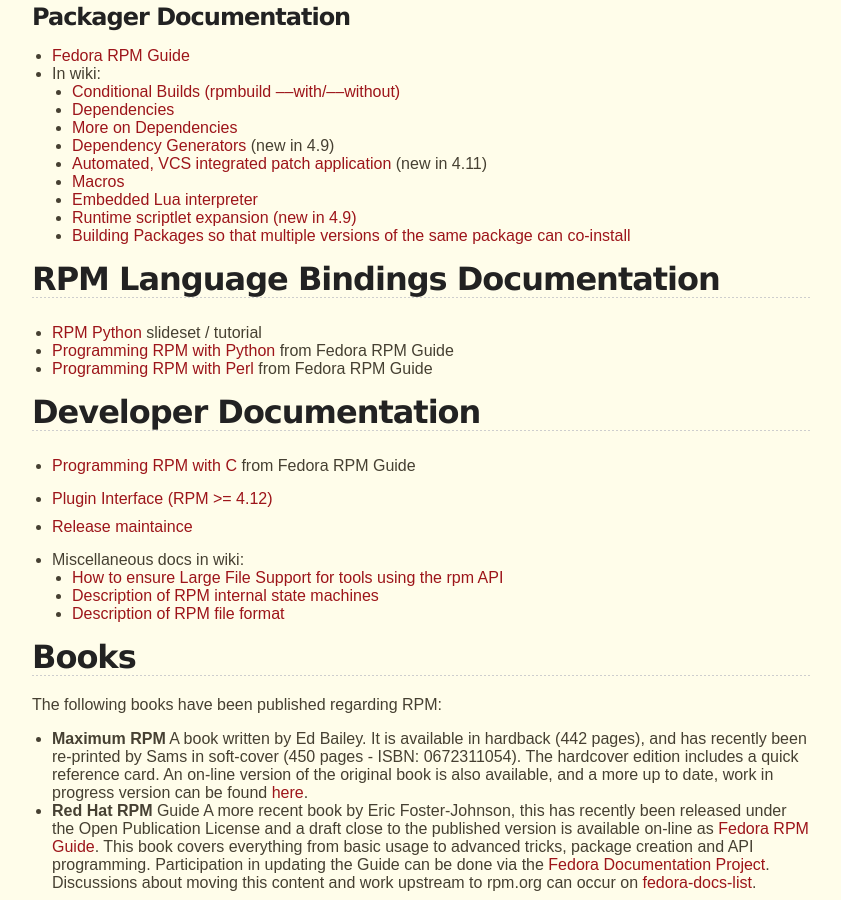
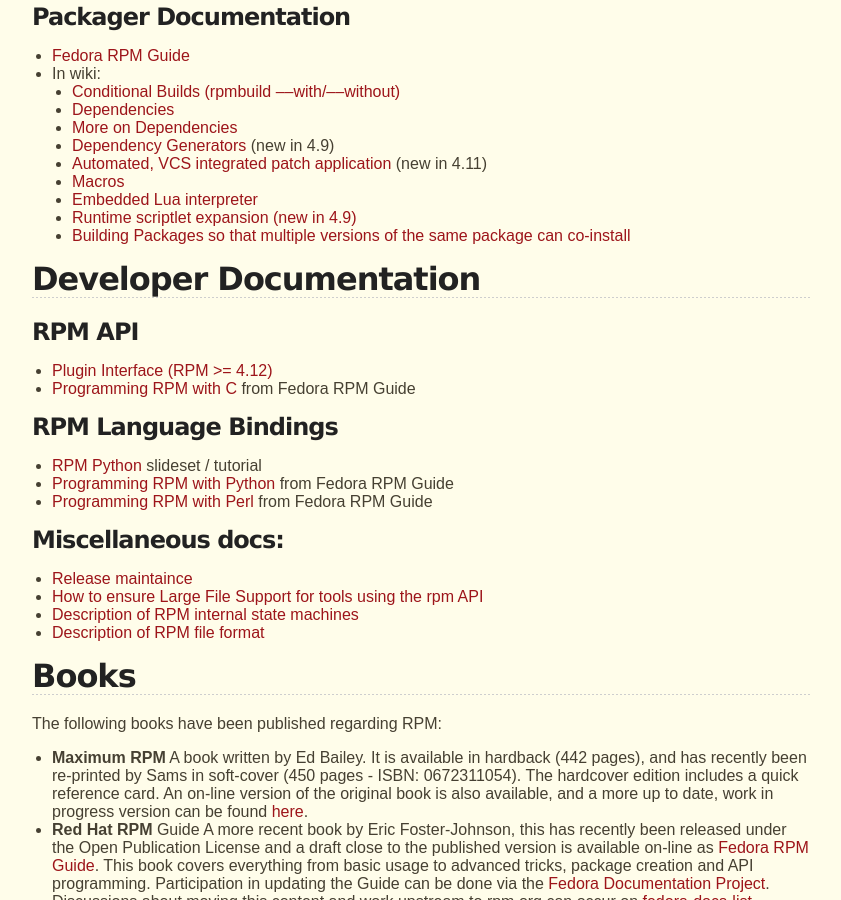
Before and after one commit to rpm-software-management/rpm-web, a Jekyll site: the page built from documentation.md, in a window 1280 px wide and 900 px high, scrolled down 540 px. Shown: the whole window, without its empty margins (218-1059 px from the left). Built offline with Jekyll 4.4.1, drawn with Linux system fonts in a browser that asks for light colours.

Commit message:
Rearrange developer docs a bit
Language bindings are devel material, add another sublevel for
different kinds of devel docs.

```diff
--- a/documentation.md
+++ b/documentation.md
@@ -28,18 +28,20 @@ This page attempts to track the various relevant documentation that exists for R
   * [Runtime scriptlet expansion (new in 4.9)](user_doc/scriptlet_expansion.html)
   * [Building Packages so that multiple versions of the same package can co-install](user_doc/multiple_versions.html)
 
-## RPM Language Bindings Documentation
+## Developer Documentation
+
+### RPM API
+* [Plugin Interface (RPM >= 4.12)](devel_doc/plugins.html)
+* [Programming RPM with C](http://docs.fedoraproject.org/en-US/Fedora_Draft_Documentation/0.1/html/RPM_Guide/ch-programming-c.html) from Fedora RPM Guide
+
+### RPM Language Bindings
 * [RPM Python](http://www.ukuug.org/events/linux2004/programme/paper-PNasrat-1/rpm-python-slides/frames.html) slideset / tutorial
 * [Programming RPM with Python](http://docs.fedoraproject.org/en-US/Fedora_Draft_Documentation/0.1/html/RPM_Guide/ch-rpm-programming-python.html) from Fedora RPM Guide
 * [Programming RPM with Perl](http://docs.fedoraproject.org/en-US/Fedora_Draft_Documentation/0.1/html/RPM_Guide/ch-programming-perl.html) from Fedora RPM Guide
 
-## Developer Documentation
-* [Programming RPM with C](http://docs.fedoraproject.org/en-US/Fedora_Draft_Documentation/0.1/html/RPM_Guide/ch-programming-c.html) from Fedora RPM Guide
 
-* [Plugin Interface (RPM >= 4.12)](devel_doc/plugins.html)
-* [Release maintaince](devel_doc/release_maintaince.html)
-
-* Miscellaneous docs in wiki:
+### Miscellaneous docs:
+  * [Release maintaince](devel_doc/release_maintaince.html)
   * [How to ensure Large File Support for tools using the rpm API](devel_doc/large_files.html)
   * [Description of RPM internal state machines](devel_doc/state_machines.html)
   * [Description of RPM file format](devel_doc/file_format.html)
```
